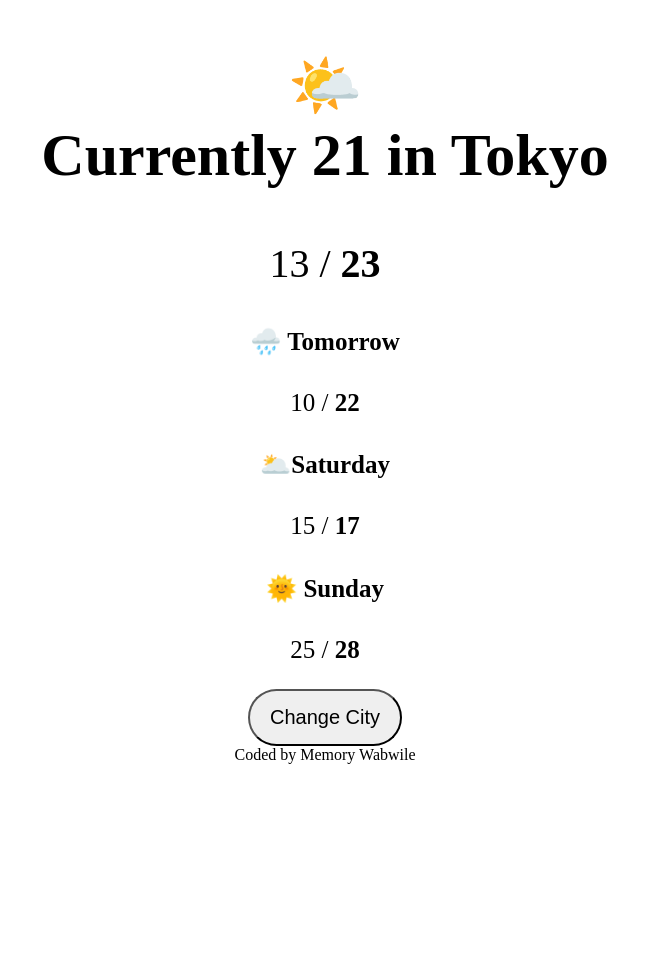
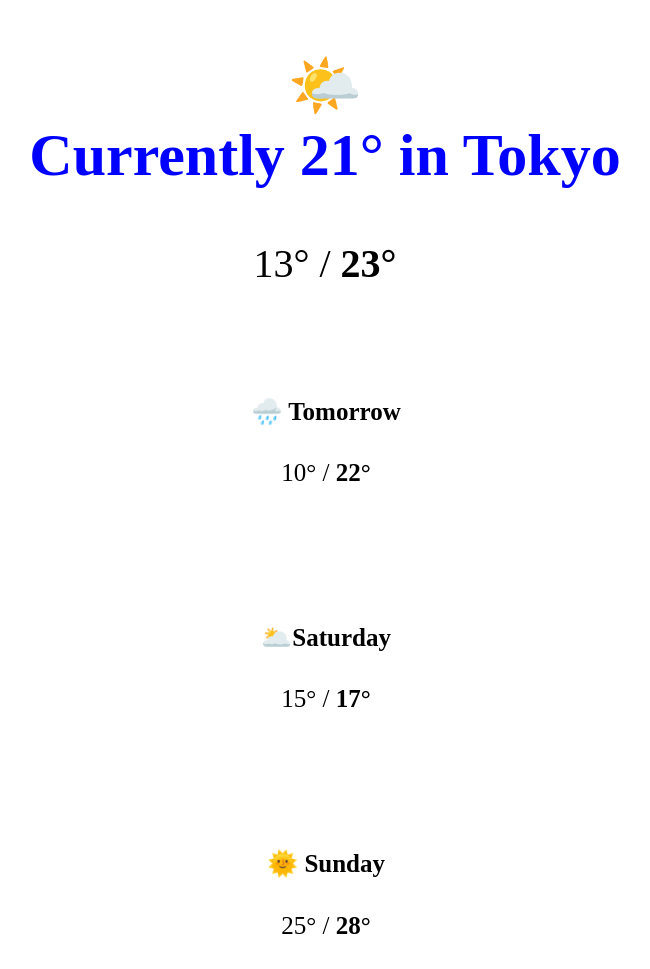
Before and after one commit to Memory-Wabwile/Weather-App, a plain HTML site: page index.html in a window 1280 px wide. Shown: the top 969 px of the page, without its empty margins (315-965 px from the left). Before the commit the page ends 800 px from the top, so only its background shows below. Drawn offline with Linux system fonts and the light colour scheme.

Commit message:
add button and style it

```diff
--- a/index.html
+++ b/index.html
@@ -15,6 +15,17 @@
             padding: 15px 20px;
             border-radius: 30px;
             font-size: 20px;
+            margin-top: 2%;
+            border: none;
+            background-color: blue;
+            color:white ;
+            box-shadow: 5px 5px 10px rgb(94, 91, 91);
+        }
+        button:hover{
+            background-color:white ;
+            color:blue ;
+            border: 2px solid blue;
+            cursor: pointer;
         }
         body{
             text-align: center;
@@ -22,32 +33,48 @@
         .tokyo{
             font-size: 40px;
         }
+        .tokyo>h2{
+            color: blue;
+        }
         .tomorrow, .saturday,.sunday{
             font-size: 25px;
+            width: 50%;
+            margin-left: 25%;
+            margin-top: 6%;
+            padding: 1px;
+        }
+        .tomorrow:hover,
+        .saturday:hover,
+        .sunday:hover{
+            background-color: bisque;
+            border-radius: 10px;
+        }
+        .footer{
+            margin-top: 2%;
         }
     </style>
 </head>
 
 <body>
     <div class="tokyo">
-        <h2>🌤️ <br>Currently 21 in Tokyo </h2>
-        <p>13 / <span>23</span></p>
+        <h2>🌤️ <br>Currently 21° in Tokyo </h2>
+        <p>13° / <span>23°</span></p>
     </div>
 
 
     <div class="tomorrow" >
         <h4>🌧️ Tomorrow</h4>
-        <p> 10  / <span>22</span></p>
+        <p> 10°  / <span>22°</span></p>
     </div>
 
     <div class="saturday" >
         <h4> 🌥️Saturday</h4>
-        <p> 15  / <span>17</span></p>
+        <p> 15°  / <span>17°</span></p>
     </div>
 
     <div class="sunday" >
         <h4>🌞 Sunday</h4>
-        <p> 25 / <span>28</span></p>
+        <p> 25° / <span>28°</span></p>
     </div>
     <button>Change City</button>
 
```
Also changed, not shown: style.css (deleted).
